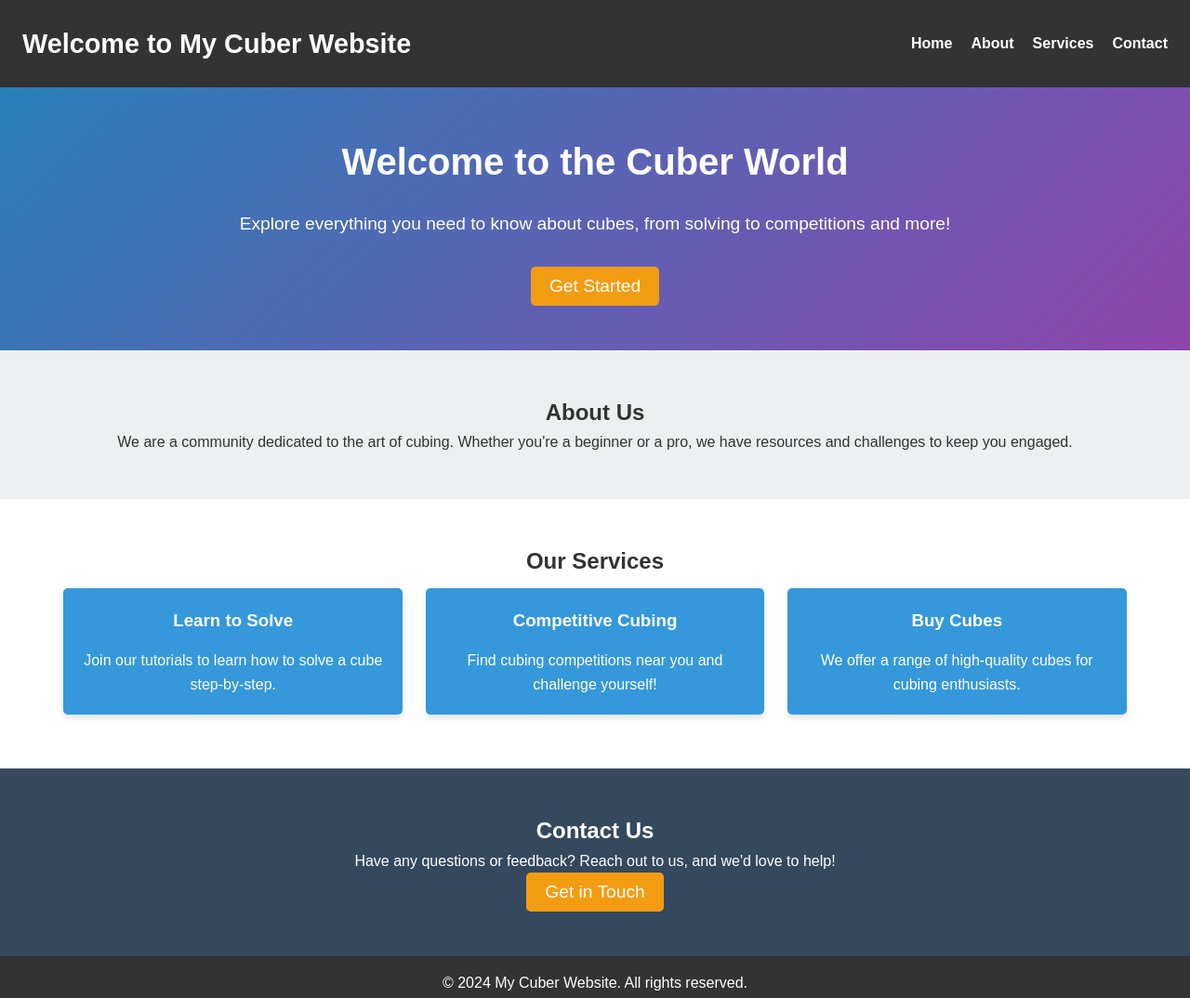
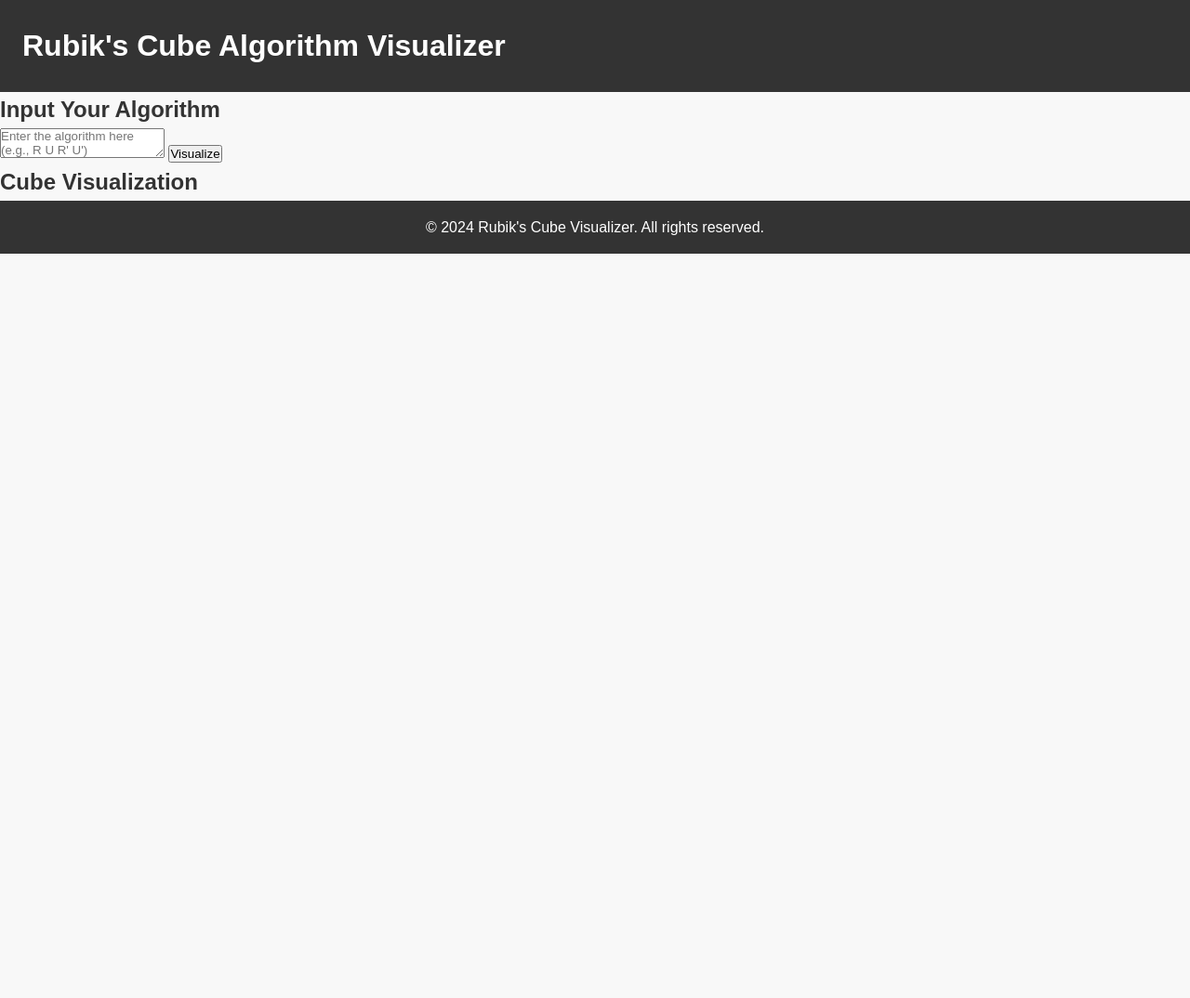
Before and after one commit to ajk549/website, a plain HTML site: page index.html in a window 1280 px wide. Shown: the whole page at 93% size. After the commit the page ends 800 px from the top, so only its background shows below. Drawn offline with Linux system fonts and the light colour scheme.

Commit message:
Update index.html

```diff
--- a/index.html
+++ b/index.html
@@ -4,71 +4,33 @@
 <head>
     <meta charset="UTF-8">
     <meta name="viewport" content="width=device-width, initial-scale=1.0">
-    <meta http-equiv="X-UA-Compatible" content="ie=edge">
-    <title>Welcome to My Cuber Website</title>
-    <link rel="stylesheet" href="styles.css"> <!-- Link to external CSS file -->
+    <title>Rubik's Cube Visualizer</title>
+    <link rel="stylesheet" href="styles.css">
 </head>
 
 <body>
-
-    <!-- Header Section -->
     <header>
-        <div class="logo">
-            <h1>Welcome to My Cuber Website</h1>
-        </div>
-        <nav>
-            <ul>
-                <li><a href="#home">Home</a></li>
-                <li><a href="#about">About</a></li>
-                <li><a href="#services">Services</a></li>
-                <li><a href="#contact">Contact</a></li>
-            </ul>
-        </nav>
+        <h1>Rubik's Cube Algorithm Visualizer</h1>
     </header>
 
-    <!-- Home Section -->
-    <section id="home" class="section home">
-        <h2>Welcome to the Cuber World</h2>
-        <p>Explore everything you need to know about cubes, from solving to competitions and more!</p>
-        <button class="cta-button">Get Started</button>
-    </section>
+    <main>
+        <section class="input-section">
+            <h2>Input Your Algorithm</h2>
+            <textarea id="algorithm-input" placeholder="Enter the algorithm here (e.g., R U R' U')"></textarea>
+            <button id="visualize-btn">Visualize</button>
+        </section>
 
-    <!-- About Section -->
-    <section id="about" class="section about">
-        <h2>About Us</h2>
-        <p>We are a community dedicated to the art of cubing. Whether you're a beginner or a pro, we have resources and challenges to keep you engaged.</p>
-    </section>
+        <section class="cube-section">
+            <h2>Cube Visualization</h2>
+            <div id="cube-container"></div>
+        </section>
+    </main>
 
-    <!-- Services Section -->
-    <section id="services" class="section services">
-        <h2>Our Services</h2>
-        <div class="service-card">
-            <h3>Learn to Solve</h3>
-            <p>Join our tutorials to learn how to solve a cube step-by-step.</p>
-        </div>
-        <div class="service-card">
-            <h3>Competitive Cubing</h3>
-            <p>Find cubing competitions near you and challenge yourself!</p>
-        </div>
-        <div class="service-card">
-            <h3>Buy Cubes</h3>
-            <p>We offer a range of high-quality cubes for cubing enthusiasts.</p>
-        </div>
-    </section>
-
-    <!-- Contact Section -->
-    <section id="contact" class="section contact">
-        <h2>Contact Us</h2>
-        <p>Have any questions or feedback? Reach out to us, and we'd love to help!</p>
-        <button class="cta-button">Get in Touch</button>
-    </section>
-
-    <!-- Footer Section -->
     <footer>
-        <p>&copy; 2024 My Cuber Website. All rights reserved.</p>
+        <p>&copy; 2024 Rubik's Cube Visualizer. All rights reserved.</p>
     </footer>
 
-    <script src="app.js"></script> <!-- Link to external JavaScript file -->
+    <script src="app.js"></script>
 </body>
 
 </html>
```
